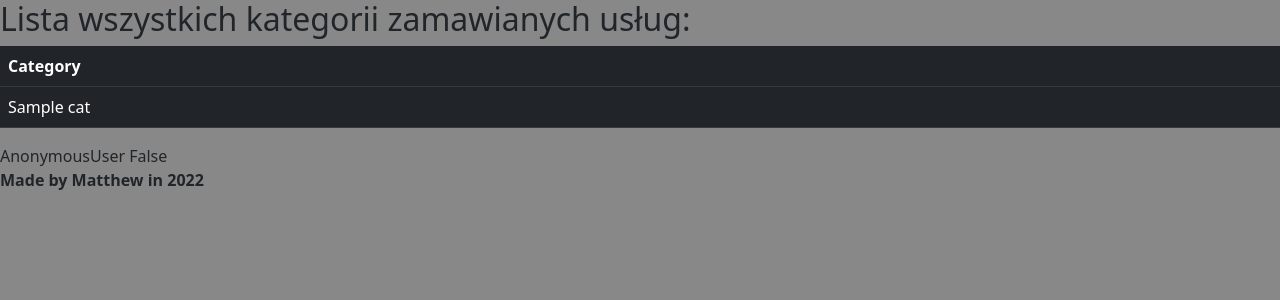
After one commit to Mateusz-11/Budget_Accounting_App, a Django app: template budget_app/templates/budget_app/categories_view.html in a window 1280 px wide. The commit adds this page. Shown: the top 300 px of the page. Run offline with Django 4.2, Linux system fonts and the light colour scheme; the template is opened without the code that fills it: most values are stand-ins (such as "Sample title", 1, 10 or a date in 2020).

Commit message:
Added CategoryView + Bootstrap

```diff
--- a/Budget_Accounting_App/urls.py
+++ b/Budget_Accounting_App/urls.py
@@ -16,9 +16,10 @@ Including another URLconf
 from django.contrib import admin
 from django.urls import path
 
-from budget_app.views import HomeView
+from budget_app.views import HomeView, CategoryView
 
 urlpatterns = [
     path('admin/', admin.site.urls),
     path('', HomeView.as_view(), name="home-view"),
+    path('category/', CategoryView.as_view(), name="category-view"),
 ]
--- a/budget_app/templates/budget_app/base.html
+++ b/budget_app/templates/budget_app/base.html
@@ -3,6 +3,9 @@
 <html>
     <head>
         <meta charset="utf-8">
+        <!-- CSS only -->
+        <link href="https://cdn.jsdelivr.net/npm/bootstrap@5.2.3/dist/css/bootstrap.min.css" rel="stylesheet" integrity="sha384-rbsA2VBKQhggwzxH7pPCaAqO46MgnOM80zW1RWuH61DGLwZJEdK2Kadq2F9CUG65" crossorigin="anonymous">
+
     </head>
     <body
     {% if color %}
--- /dev/null
+++ b/budget_app/templates/budget_app/categories_view.html
@@ -0,0 +1,21 @@
+{% extends 'budget_app/base.html' %}
+
+{% block content %}
+    <div>
+        <h2>Lista wszystkich kategorii zamawianych usług:</h2>
+    </div>
+    <div>
+        <table class="table table-hover table-dark">
+            <thead>
+                <th scope="col">Category</th>
+            </thead>
+            <tbody>
+            {% for cat in categories %}
+                <tr>
+                    <td>{{ cat.category_name }}</td>
+                </tr>
+            {% endfor %}
+            </tbody>
+        </table>
+    </div>
+{% endblock %}
--- a/budget_app/templates/budget_app/home_view.html
+++ b/budget_app/templates/budget_app/home_view.html
@@ -8,6 +8,6 @@
     <h2>Subpages:</h2>
     <ul>
         <li><a href="">Homepage</a></li>
-        <li><a href="">Homepage</a></li>
+        <li><a href="category">Categories</a></li>
     </ul>
 {% endblock %}
```
Also changed, not shown: budget_app/views.py (+11 -0 lines).
